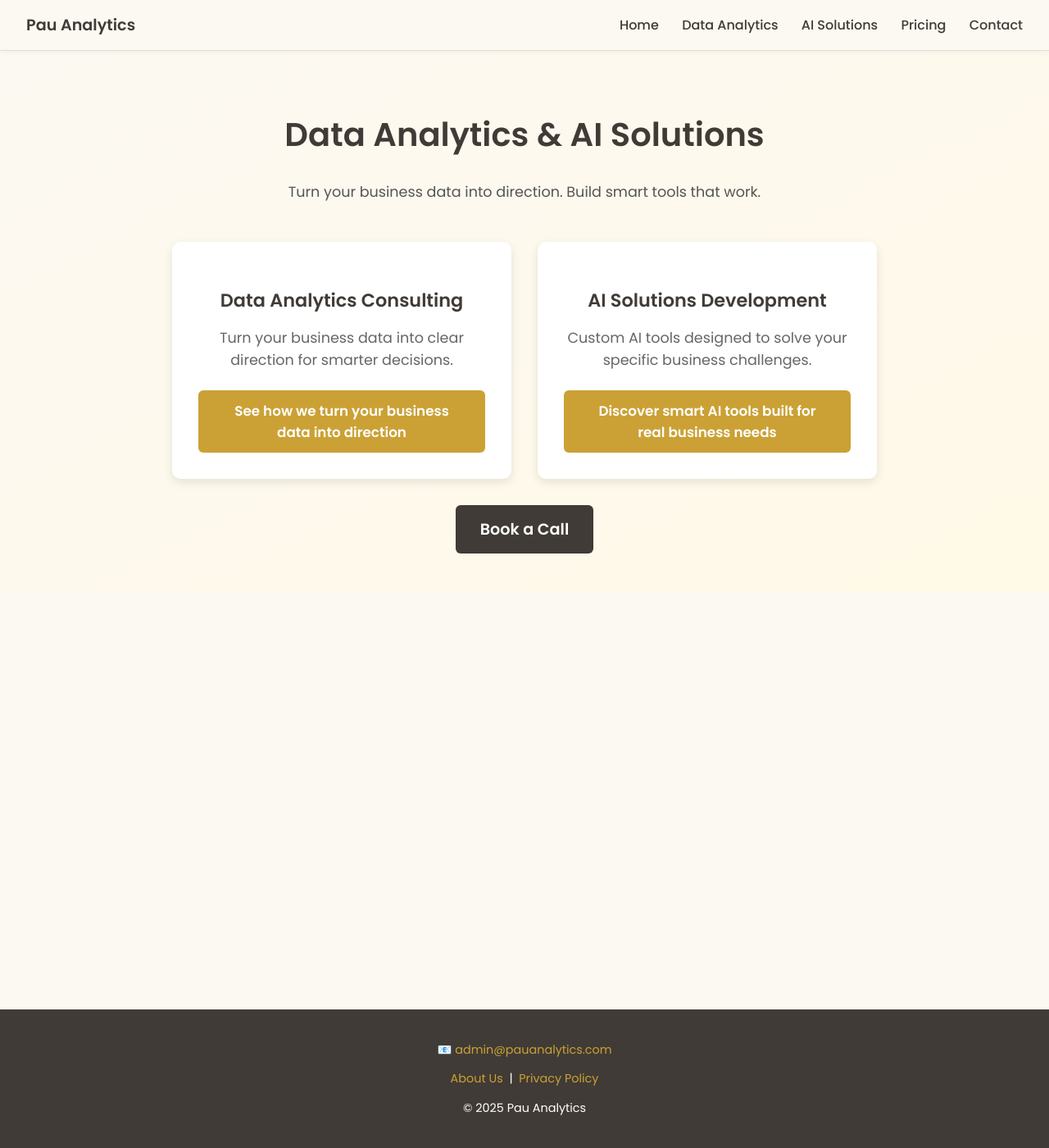
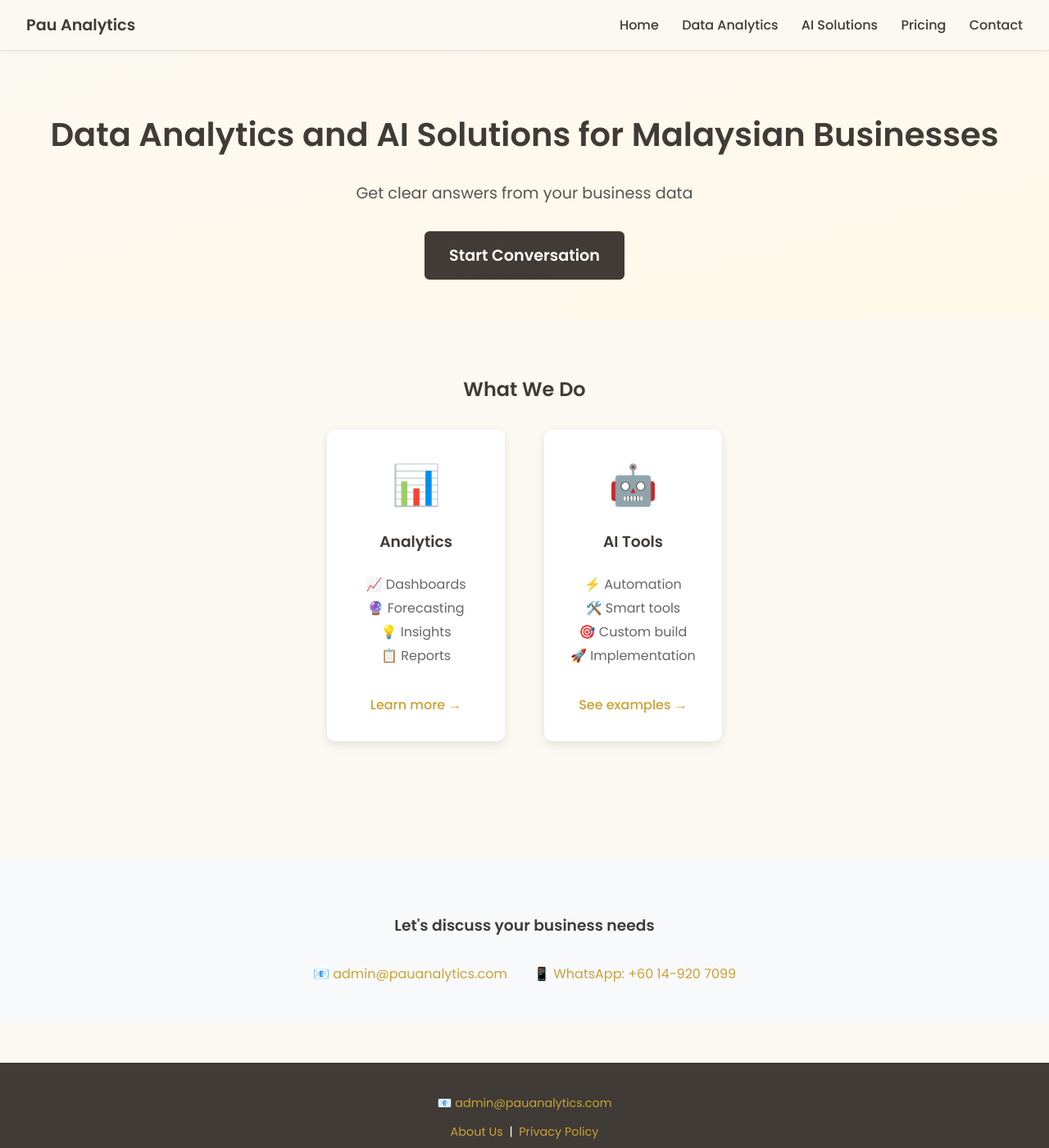
Before and after one commit to lyven81/pinnacles-learning-website, a Jekyll site: the page index.html, which Jekyll copies as it is, in a window 1280 px wide and 1400 px high. Shown: the whole window at 82% size. Built offline with Jekyll 4.4.1, drawn with Linux system fonts in a browser that asks for light colours.

Commit message:
Redesign homepage with authentic service provider approach
- Removed duplicate service cards from hero section
- Added clean 'What We Do' section with Analytics/AI columns
- Straightforward headline without marketing fluff
- Contact-focused footer for easy conversation starters
- Maintains honest, professional tone without fake testimonials
- Mobile responsive grid layout

🤖 Generated with [Claude Code](https://claude.ai/code)

Co-Authored-By: Claude <noreply@anthropic.com>

```diff
--- a/index.html
+++ b/index.html
@@ -277,17 +277,6 @@
         font-size: 2rem;
       }
 
-      .services-section {
-        flex-direction: column;
-        align-items: center;
-        gap: 1.5rem;
-      }
-
-      .service-card {
-        max-width: 100%;
-        margin: 0 1rem;
-      }
-
       .cta-button {
         font-size: 1rem;
         padding: 10px 20px;
@@ -296,6 +285,18 @@
       .cta-button.primary {
         font-size: 1.1rem;
         padding: 12px 25px;
+      }
+
+      /* Mobile grid layout */
+      div[style*="grid-template-columns: 1fr 1fr"] {
+        grid-template-columns: 1fr !important;
+        gap: 2rem !important;
+      }
+
+      /* Mobile contact section */
+      div[style*="display: flex"][style*="gap: 2rem"] {
+        flex-direction: column !important;
+        gap: 1rem !important;
       }
     }
   </style>
@@ -314,27 +315,55 @@
   </div>
 
   <header>
-    <h1>Data Analytics & AI Solutions</h1>
-    <p>Turn your business data into direction. Build smart tools that work.</p>
+    <h1>Data Analytics and AI Solutions for Malaysian Businesses</h1>
+    <p style="font-size: 1.2rem; margin-bottom: 1rem;">Get clear answers from your business data</p>
 
-    <div class="services-section">
-      <div class="service-card">
-        <h3>Data Analytics Consulting</h3>
-        <p>Turn your business data into clear direction for smarter decisions.</p>
-        <a href="data-analytics.html" class="cta-button">See how we turn your business data into direction</a>
+    <div class="main-cta">
+      <a href="https://wa.me/60149207099" class="cta-button primary">Start Conversation</a>
+    </div>
+  </header>
+
+  <div style="max-width: 1000px; margin: 3rem auto; padding: 0 2rem;">
+    <h2 style="text-align: center; color: #403B36; margin-bottom: 2rem;">What We Do</h2>
+
+    <div style="display: grid; grid-template-columns: 1fr 1fr; gap: 3rem; margin-bottom: 3rem;">
+      <div style="background: white; padding: 2rem; border-radius: 10px; box-shadow: 0 4px 12px rgba(0,0,0,0.1); text-align: center;">
+        <div style="font-size: 3rem; margin-bottom: 1rem;">📊</div>
+        <h3 style="color: #403B36; margin-bottom: 1.5rem;">Analytics</h3>
+        <ul style="list-style: none; padding: 0; color: #666; line-height: 1.8;">
+          <li>📈 Dashboards</li>
+          <li>🔮 Forecasting</li>
+          <li>💡 Insights</li>
+          <li>📋 Reports</li>
+        </ul>
+        <a href="data-analytics.html" style="color: #CBA135; text-decoration: none; font-weight: 500; margin-top: 1rem; display: inline-block;">Learn more →</a>
       </div>
 
-      <div class="service-card">
-        <h3>AI Solutions Development</h3>
-        <p>Custom AI tools designed to solve your specific business challenges.</p>
-        <a href="ai-solutions.html" class="cta-button">Discover smart AI tools built for real business needs</a>
+      <div style="background: white; padding: 2rem; border-radius: 10px; box-shadow: 0 4px 12px rgba(0,0,0,0.1); text-align: center;">
+        <div style="font-size: 3rem; margin-bottom: 1rem;">🤖</div>
+        <h3 style="color: #403B36; margin-bottom: 1.5rem;">AI Tools</h3>
+        <ul style="list-style: none; padding: 0; color: #666; line-height: 1.8;">
+          <li>⚡ Automation</li>
+          <li>🛠️ Smart tools</li>
+          <li>🎯 Custom build</li>
+          <li>🚀 Implementation</li>
+        </ul>
+        <a href="ai-solutions.html" style="color: #CBA135; text-decoration: none; font-weight: 500; margin-top: 1rem; display: inline-block;">See examples →</a>
       </div>
     </div>
+  </div>
 
-    <div class="main-cta">
-      <a href="https://wa.me/60149207099" class="cta-button primary">Book a Call</a>
+  <div style="background: #f8f9fa; padding: 3rem 2rem; margin: 3rem 0; text-align: center;">
+    <h3 style="color: #403B36; margin-bottom: 1rem;">Let's discuss your business needs</h3>
+    <div style="display: flex; justify-content: center; gap: 2rem; flex-wrap: wrap; margin-top: 2rem;">
+      <div style="color: #666;">
+        📧 <a href="mailto:admin@pauanalytics.com" style="color: #CBA135; text-decoration: none;">admin@pauanalytics.com</a>
+      </div>
+      <div style="color: #666;">
+        📱 <a href="https://wa.me/60149207099" style="color: #CBA135; text-decoration: none;">WhatsApp: +60 14-920 7099</a>
+      </div>
     </div>
-  </header>
+  </div>
 
   <div class="spacer"></div>
 
```
